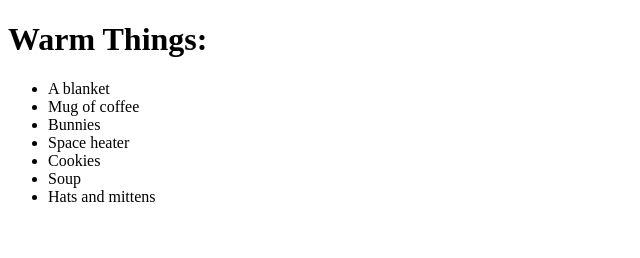
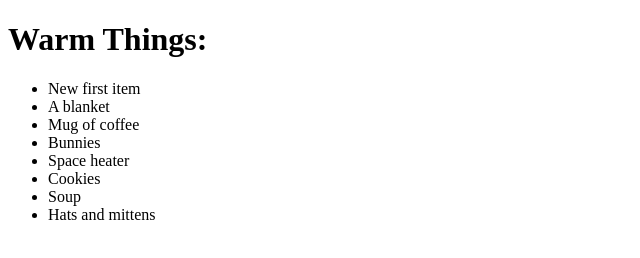
Before and after one commit to thecatfour/first-project, a plain HTML site: page home.html in a window 1280 px wide. Shown: the whole page, without its empty margins (0-640 px from the left). Drawn offline with Linux system fonts and the light colour scheme.

Commit message:
Added new first item.

```diff
--- a/home.html
+++ b/home.html
@@ -8,6 +8,7 @@
 <body>
 	<h1>Warm Things:</h1>
 	<ul>
+		<li>New first item</li>
 		<li>A blanket</li>
 		<li>Mug of coffee</li>
 		<li>Bunnies</li>
```
